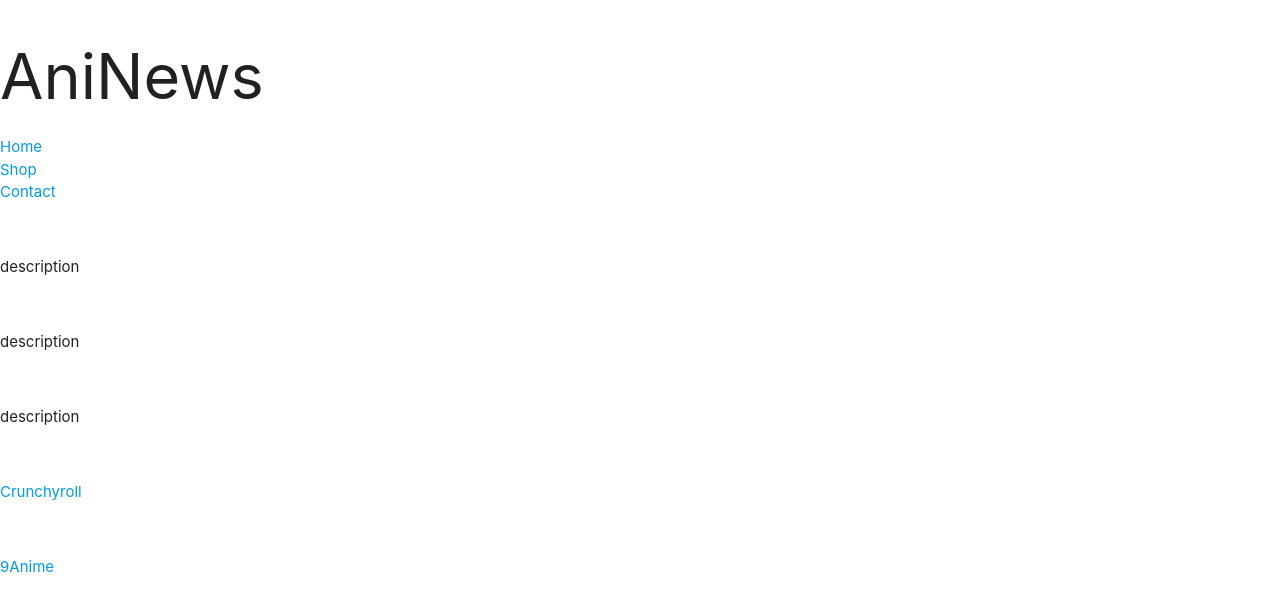
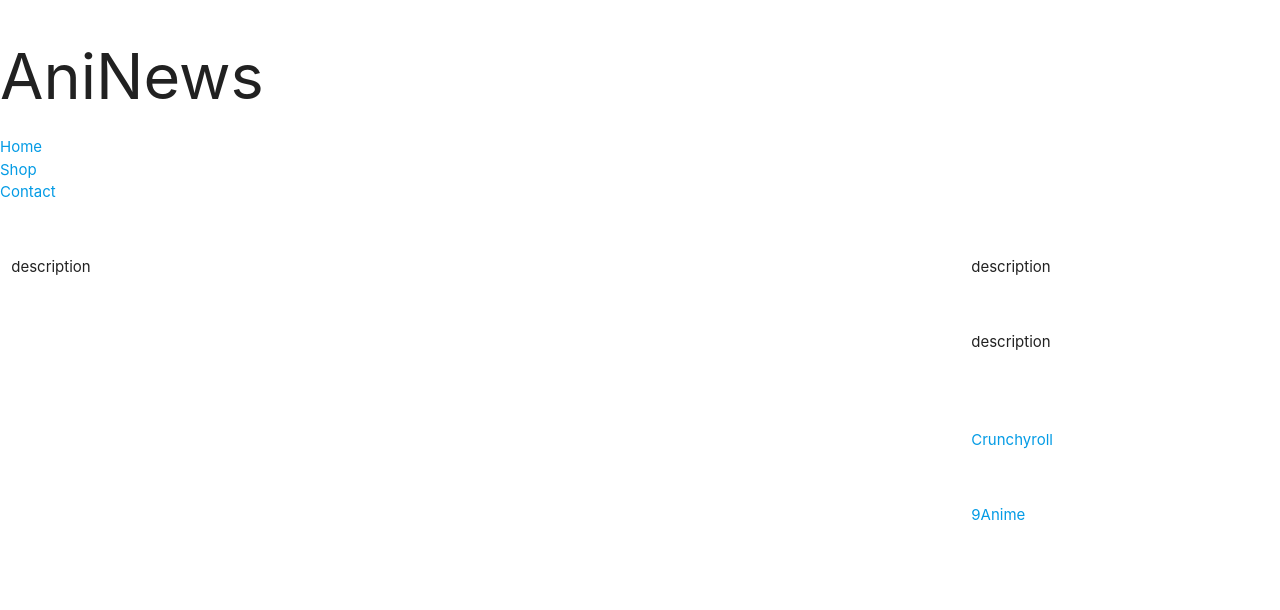
Before and after one commit to baorii/kainos-codecamp-2022, a plain HTML site: page index.html in a window 1280 px wide. Drawn offline with nearby package versions, Linux system fonts and the light colour scheme.

Commit message:
Added Materialize Row Layout and Divs for CSS

```diff
--- a/index.html
+++ b/index.html
@@ -13,6 +13,7 @@
     <title>AniNews</title>
 </head>
 <body>
+    <!--Navbar-->
     <h1>AniNews</h1>
     <ul>
         <li><a href="">Home</a></li>
@@ -20,20 +21,27 @@
         <li><a href="">Contact</a></li>
     </ul>
 
+    <!--Page Layout-->
+    <div class="parallax">
+
+        <div  class="row">
+
+            <div class="col s9">
                 <img src="">
                 <p>description</p>
+            </div>
 
+            <div class="col s3">
                 <img src="">
                 <p>description</p>
                 <img src="">
                 <p>description</p>
 
+                <div class="eyecatch">
                     <img src="">
+                </div>
 
-    <a href="">
-        <img src="">
-    </a>
-
+                <div class="icons">
                     <a href="">
                         <img src="">
                         <p>Crunchyroll</p>
@@ -44,6 +52,13 @@
                         <p>9Anime</p>
                     </a>
 
+                    <a href="">
+                        <img src="">
+                    </a>
+                </div>
+            </div>
 
+        </div>
+    </div>
 </body>
 </html>
```
Lines whose indentation alone changed are shown as unchanged.
